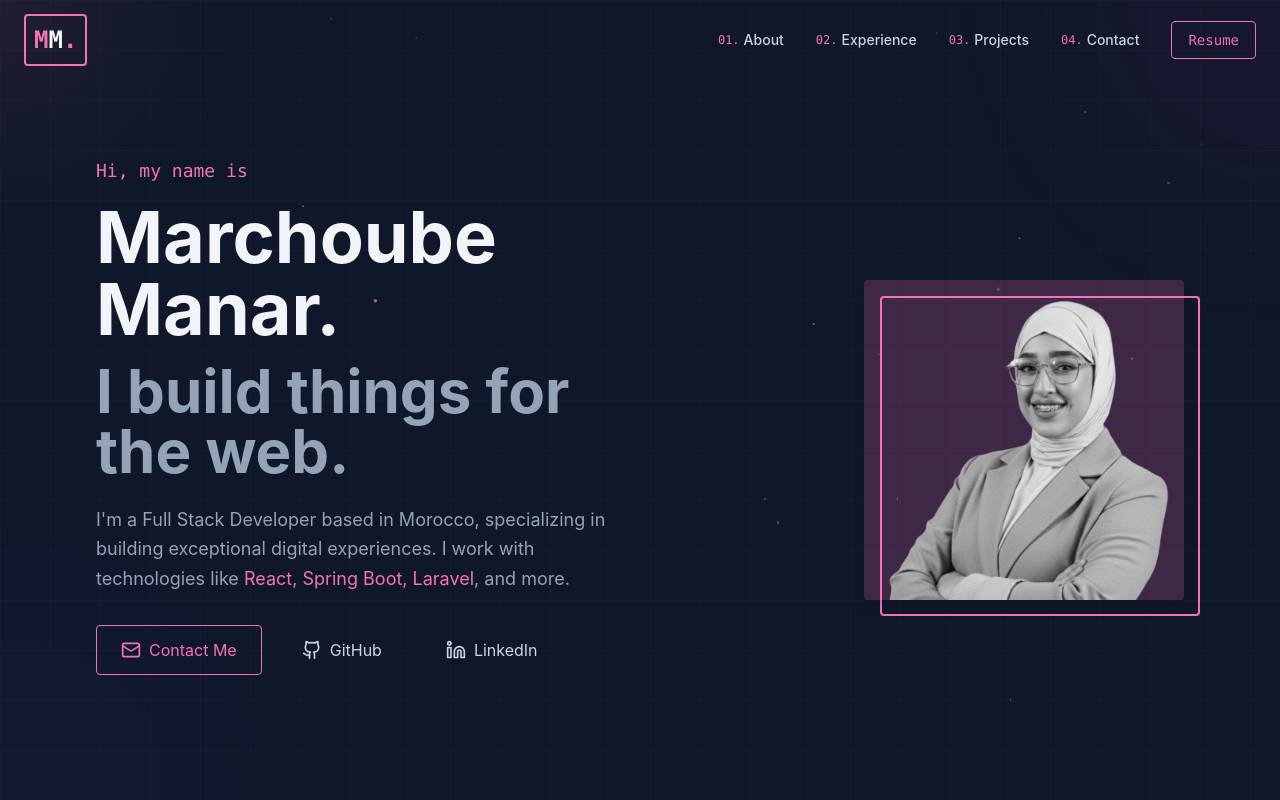
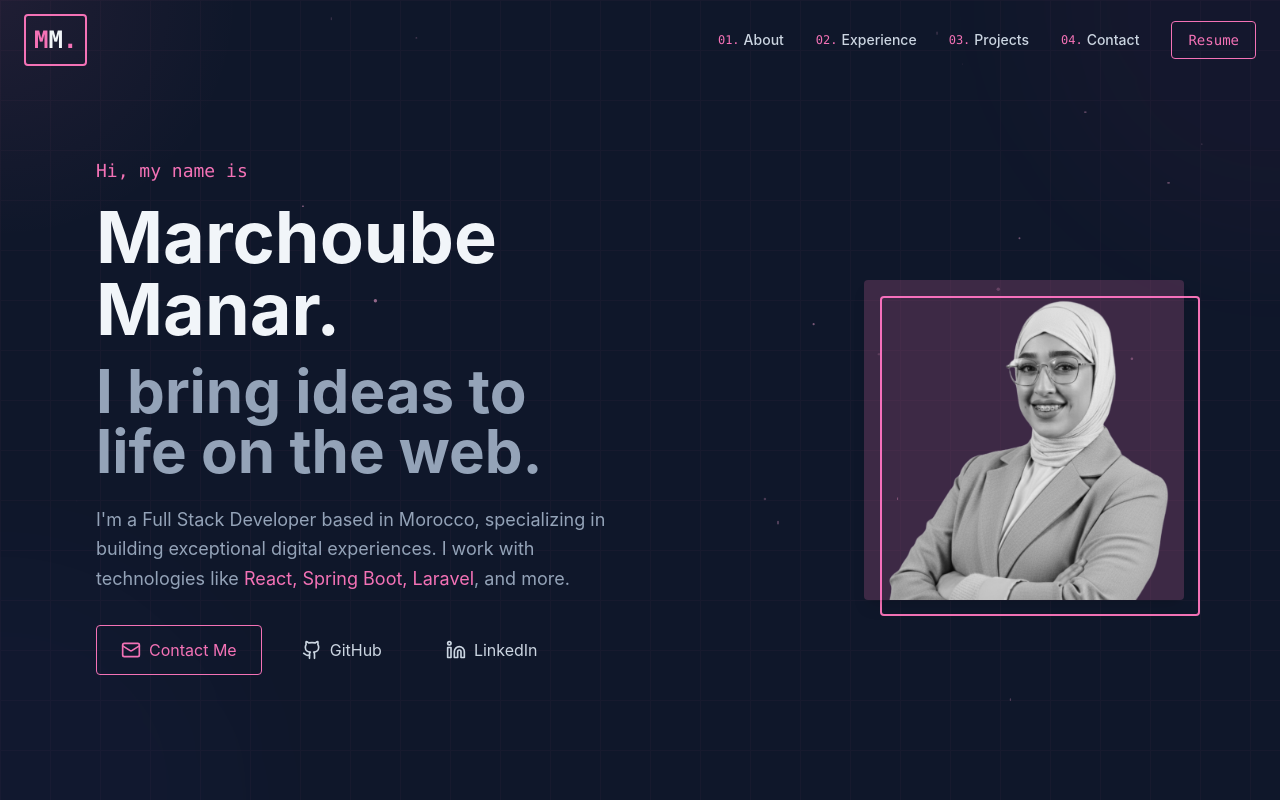
Before and after one commit to ManaR-Rch/My-portfolio, a React (Vite) app: page / in a window 1280 px wide. Shown: the top 800 px of the page. Built offline with nearby package versions, Linux system fonts and the light colour scheme.

Commit message:
Update Hero section copy

```diff
--- a/src/components/Hero.jsx
+++ b/src/components/Hero.jsx
@@ -16,7 +16,7 @@ const Hero = () => {
                         Marchoube Manar.
                     </h2>
                     <h3 className="text-slate-400 font-bold text-4xl md:text-6xl mb-6">
-                        I build things for the web.
+                        I bring ideas to life on the web.
                     </h3>
                     <p className="text-slate-400 max-w-xl text-lg leading-relaxed mb-8">
                         I'm a Full Stack Developer based in Morocco, specializing in building
```
